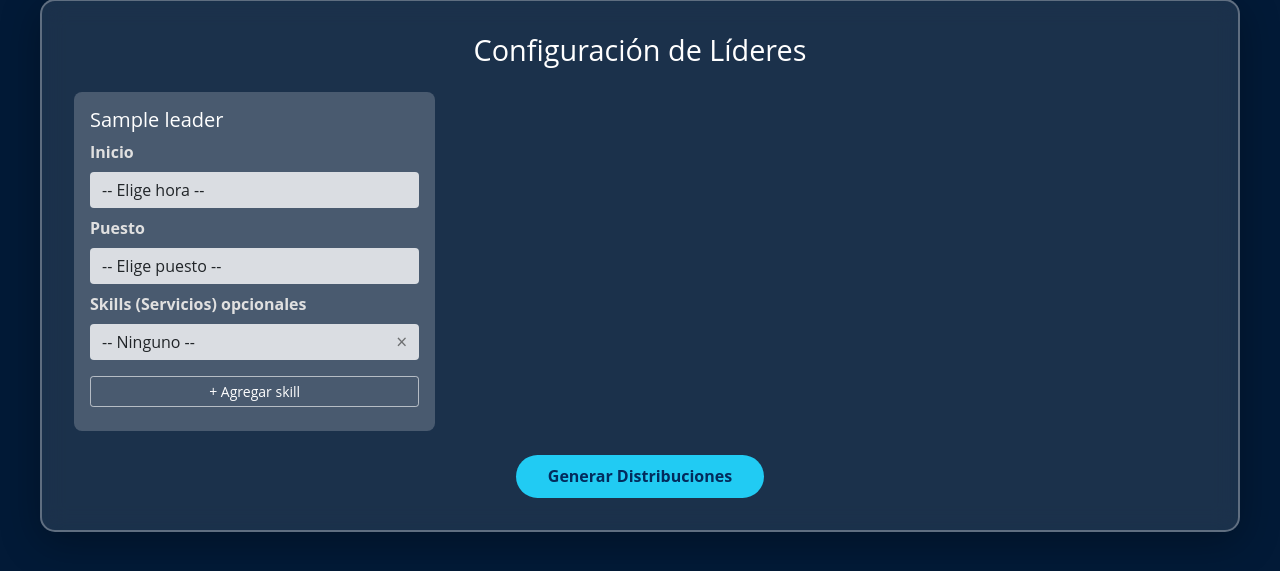
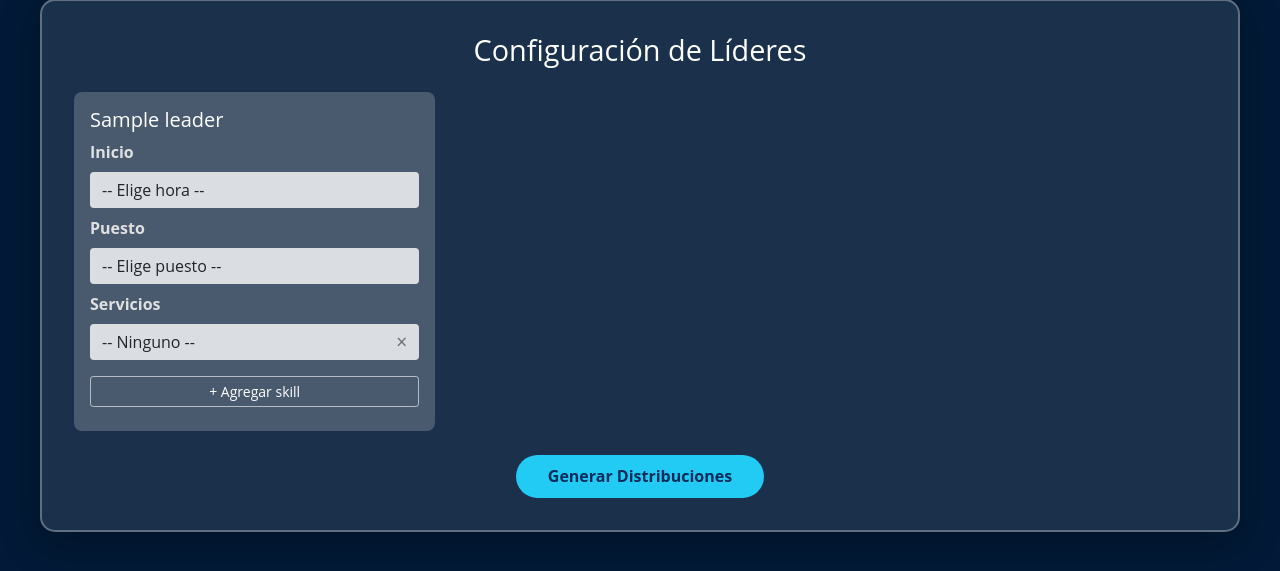
Before and after one commit to JoakoBallesteros/distribucionv2, a Flask app: template templates/select.html in a window 1280 px wide. Shown: the part 33-604 px from the top of the page. Run offline with Flask 2, Linux system fonts and the light colour scheme; the template is opened without the code that fills it: most values are stand-ins (such as "Sample title", 1, 10 or a date in 2020).

Commit message:
Update select.html

```diff
--- a/templates/select.html
+++ b/templates/select.html
@@ -65,7 +65,7 @@
               </select>
 
               <!-- Skills (Servicios) opcional: permitimos agregar varios -->
-              <label class="form-label">Skills (Servicios) opcionales</label>
+              <label class="form-label">Servicios</label>
               <div id="skills_{{ L }}">
                 <!-- Caso inicial: ningún skill preseleccionado -->
                 <div class="skill-wrapper">
```
